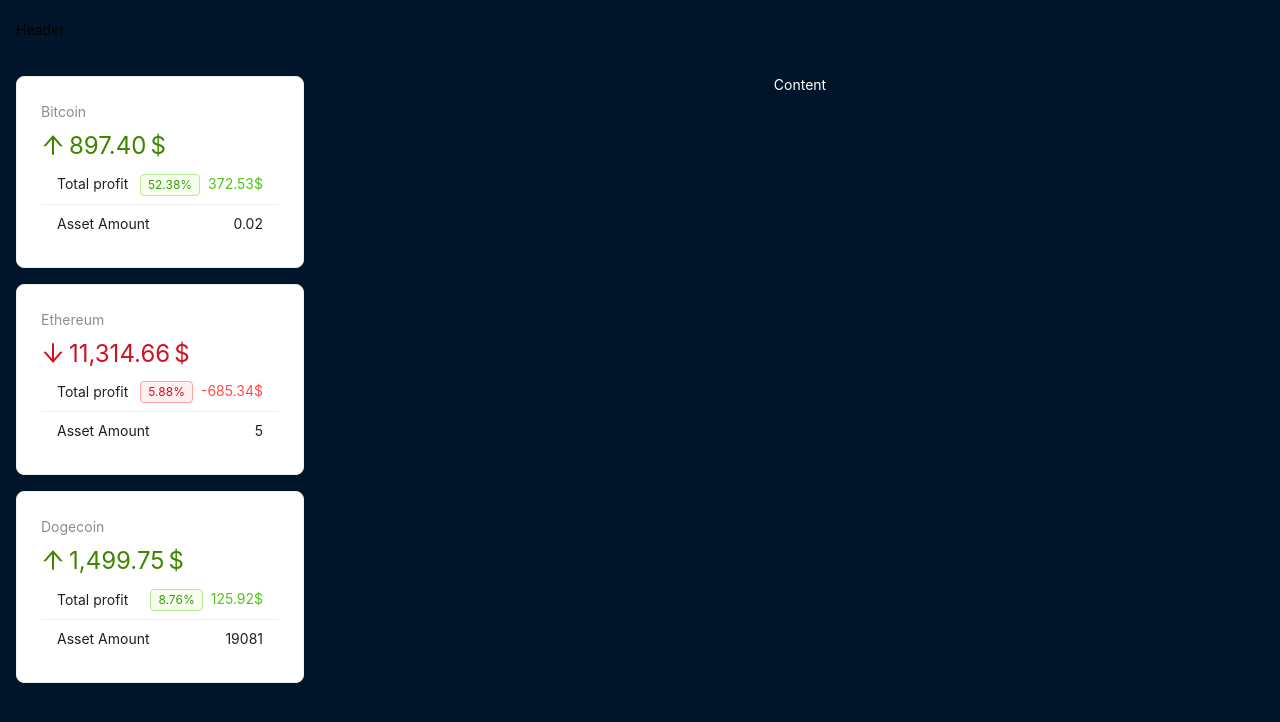
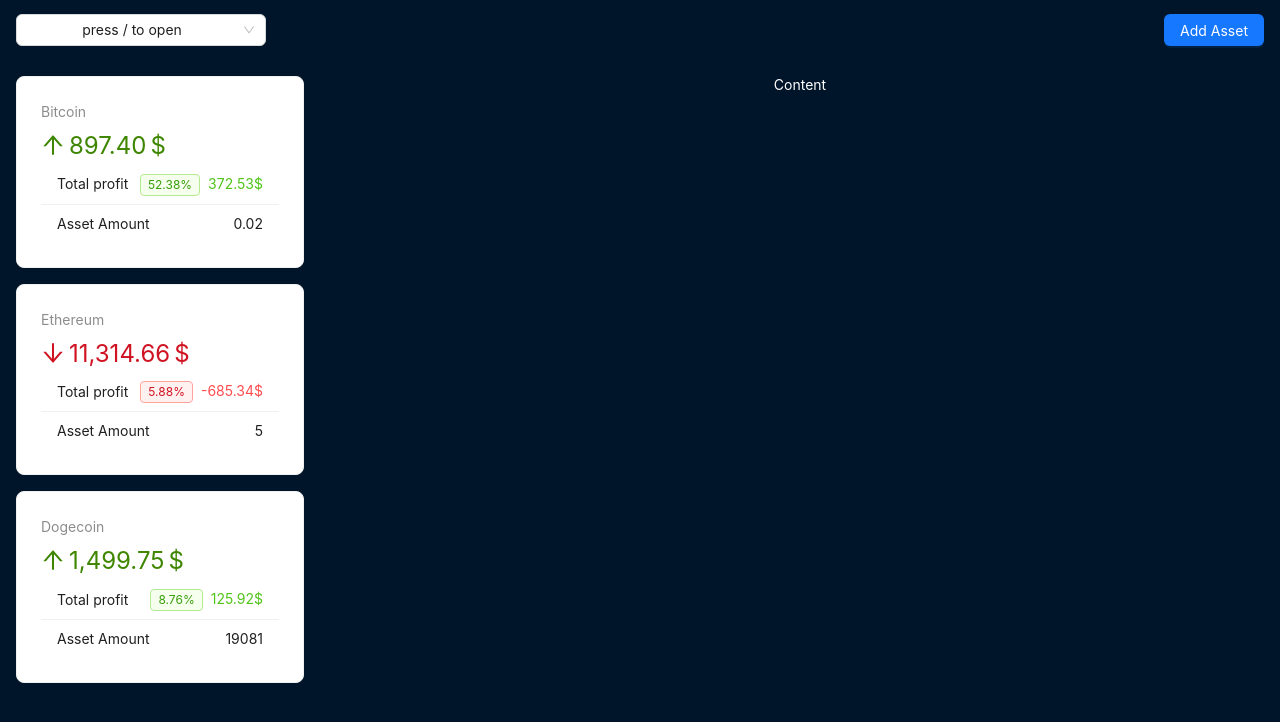
Before and after one commit to Markelas/crypto, a React (Vite) app: page / in a window 1280 px wide. Shown: the top 722 px of the page. Built offline with nearby package versions, Linux system fonts and the light colour scheme.

Commit message:
Add select in header

```diff
--- a/src/components/layout/AppHeader.jsx
+++ b/src/components/layout/AppHeader.jsx
@@ -1,4 +1,6 @@
-import {Layout} from "antd";
+import {Layout, Select, Space, Button} from "antd";
+import {useCrypto} from "../../context/crypto-context.jsx";
+import {useEffect, useState} from "react";
 
 const headerStyle = {
     width: '100%',
@@ -11,7 +13,52 @@
 };
 
 export default function AppHeader() {
+
+    // Нужен чтобы реализовать программное открытие по нажатию на клавишу
+    const [select, setSelect] = useState(false)
+
+    // Из контекста, с помощью созданного там хука, берем crypto
+    const {crypto} = useCrypto()
+
+    useEffect(() => {
+        // Будем отслеживать нажатие на клавишу / и передавать это событие в select, в open, для открытия, отслеживая через стейт
+        const keypress = event => {
+            if (event.key === '/') {
+                //Отслеживаем прошлое состояние
+                setSelect((prev) => !prev)
+            }
+        }
+        //При событии нажатия на клавишу, вызываем функцию keypress
+        document.addEventListener('keypress', keypress)
+        // Если страницу закрываем, то очищаем
+        return () => document.removeEventListener('keypress', keypress)
+    }, []);
+
+
+    function handleSelect(value) {
+        console.log(value)
+    }
+
     return (
-        <Layout.Header style={headerStyle}>Header</Layout.Header>
+        <Layout.Header style={headerStyle}><Select
+            style={{ width: 250 }}
+            open={select}
+            onSelect={handleSelect}
+            onClick={() => setSelect((prev) => !prev)}
+            value="press / to open"
+            options={crypto.map(coin => ({
+                label: coin.name,
+                value: coin.id,
+                icon: coin.icon,
+            }))}
+            optionRender={(option) => (
+                <Space>
+                    {/* option.data это так требует оборачивать информацию библиотеку */}
+                    <img style={{width: 20}} src={option.data.icon} alt={option.data.label}/> {option.data.label}
+                </Space>
+            )}
+        />
+            <Button type="primary">Add Asset</Button>
+        </Layout.Header>
     )
 }
--- a/src/context/crypto-context.jsx
+++ b/src/context/crypto-context.jsx
@@ -1,4 +1,4 @@
-import {createContext, useEffect, useState} from "react";
+import {createContext, useContext, useEffect, useState} from "react";
 import {fakeFetchCrypto, fetchAssets} from "../api.js";
 import {percentDifference} from "../utils.js";
 
@@ -49,3 +49,7 @@
 }
 
 export default CryptoContext
+
+export function useCrypto() {
+    return useContext(CryptoContext);
+}
```
